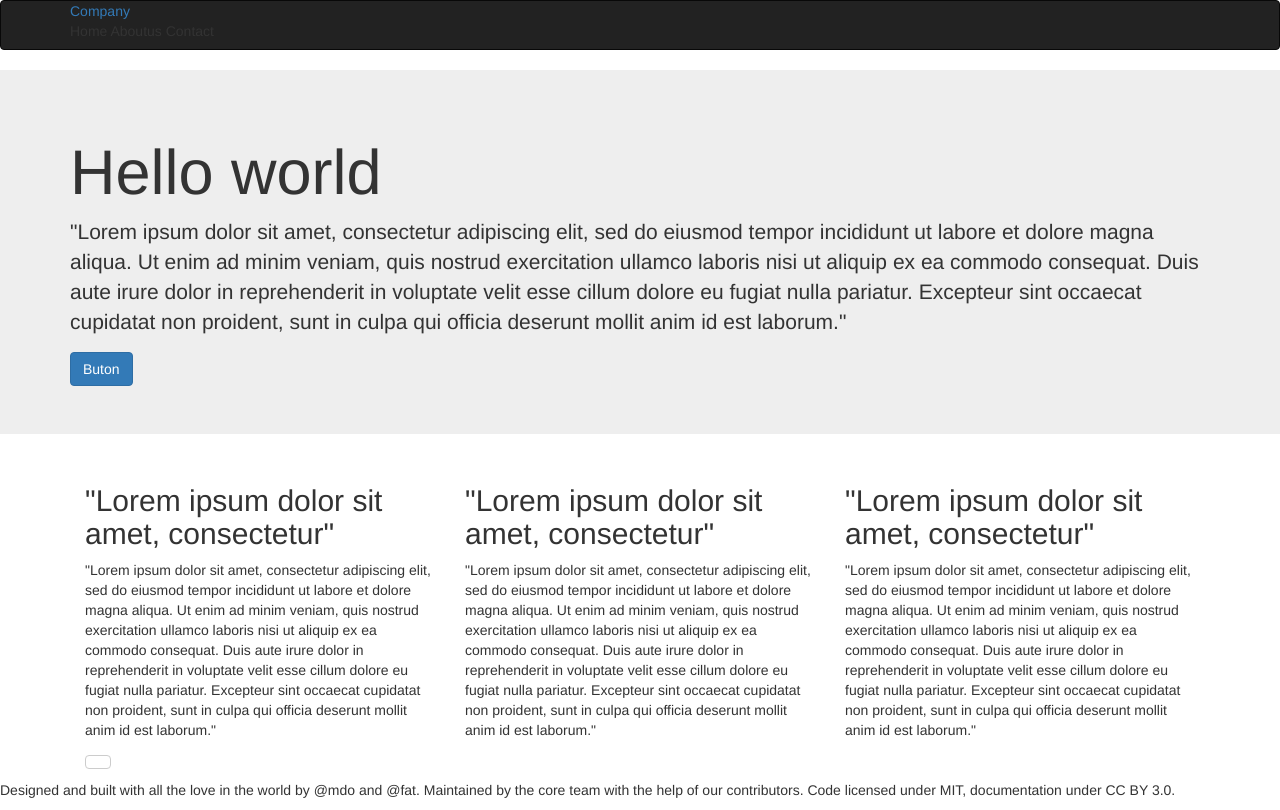
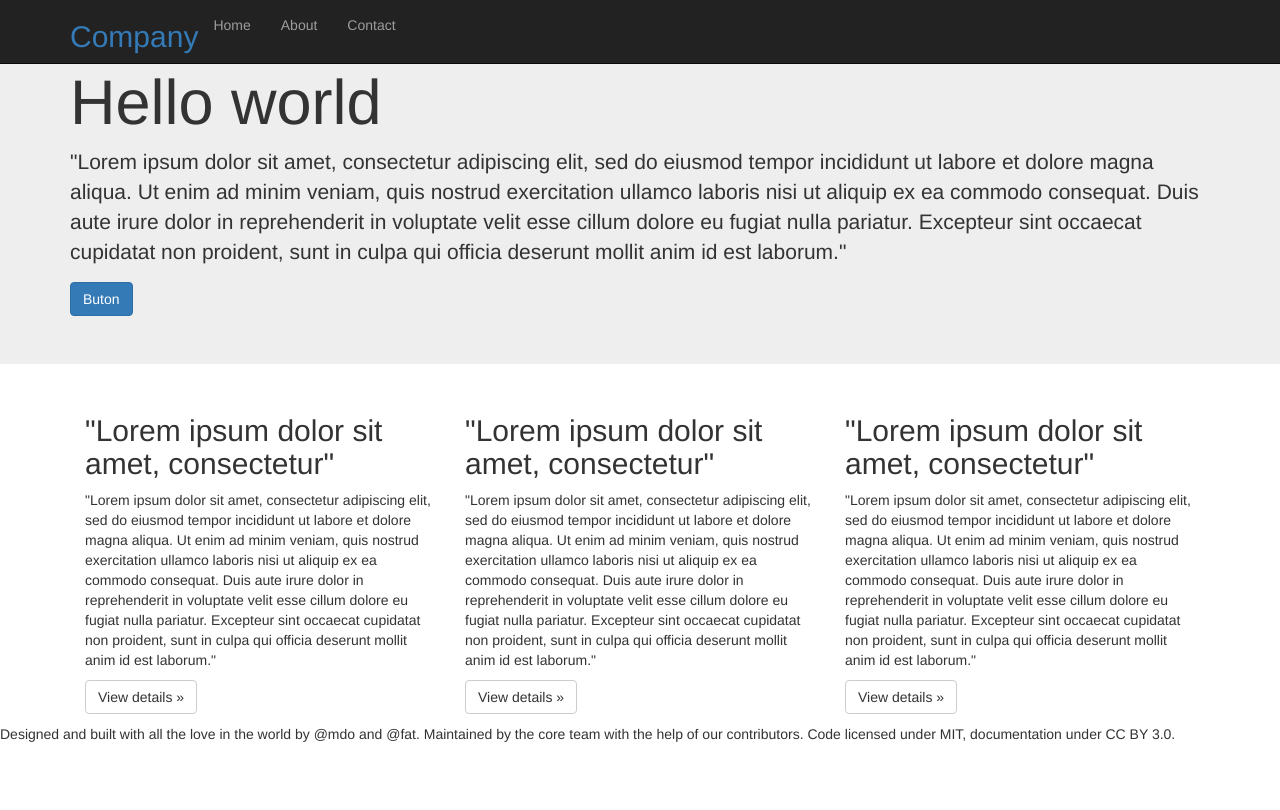
Before and after one commit to decolorette/boticelli, a plain HTML site: page layout.html in a window 1280 px wide. Drawn offline with nearby package versions, Linux system fonts and the light colour scheme.

Commit message:
Navbar improvments

```diff
--- a/layout.html
+++ b/layout.html
@@ -8,10 +8,24 @@
 	<link rel="stylesheet" href="https://maxcdn.bootstrapcdn.com/bootstrap/3.3.2/css/bootstrap.min.css">
 </head>
 <body>
-<nav class="navbar navbar-inverse">
-	<div class="container"><a href="#">Company</a> <div>Home Aboutus Contact</div></div>
+	<!-- Navigation -->
+	<nav class="navbar navbar-fixed-top navbar-inverse">
+		<div class="container">
+			<div class="navbar-header">
+				<h2><a href="#">Company</a></h2>
+			</div>
+			<div id="navbar">
+
+				<ul class="nav navbar-nav">
+					<li><a href="#">Home</a></li>
+					<li><a href="#">About</a></li>
+					<li><a href="#">Contact</a></li>
+				</ul>
+			</div>
+
+</div>
 		</nav>
-
+		<!-- Jumbotron -->
 		<div class="jumbotron">
 			<div class="container">
 				<h1>Hello world</h1>
@@ -22,29 +36,35 @@
 			</div>
 		</div>
 
-
+		<!-- Collons -->
 		<div class="row">
 			<div class="container">
 				<div class="col-md-4">
 					<h2>"Lorem ipsum dolor sit amet, consectetur"</h2>
 					<p>"Lorem ipsum dolor sit amet, consectetur adipiscing elit, sed do eiusmod tempor incididunt ut labore et dolore magna aliqua. Ut enim ad minim veniam, quis nostrud exercitation ullamco laboris nisi ut aliquip ex ea commodo consequat. Duis aute irure dolor in reprehenderit in voluptate velit esse cillum dolore eu fugiat nulla pariatur. Excepteur sint occaecat cupidatat non proident, sunt in culpa qui officia deserunt mollit anim id est laborum."</p>
-		<p><a class="btn btn-default" role="button" href="#"></a></p>
+					<p><a class="btn btn-default" role="button" href="#">View details »</a></p>
 
 				</div>
 
 				<div class="col-md-4">
 					<h2>"Lorem ipsum dolor sit amet, consectetur"</h2>
 					<p>"Lorem ipsum dolor sit amet, consectetur adipiscing elit, sed do eiusmod tempor incididunt ut labore et dolore magna aliqua. Ut enim ad minim veniam, quis nostrud exercitation ullamco laboris nisi ut aliquip ex ea commodo consequat. Duis aute irure dolor in reprehenderit in voluptate velit esse cillum dolore eu fugiat nulla pariatur. Excepteur sint occaecat cupidatat non proident, sunt in culpa qui officia deserunt mollit anim id est laborum."</p>
+					<p><a class="btn btn-default" role="button" href="#">View details »</a></p>
+
 
 				</div>
 
 				<div class="col-md-4">
 					<h2>"Lorem ipsum dolor sit amet, consectetur"</h2>
 					<p>"Lorem ipsum dolor sit amet, consectetur adipiscing elit, sed do eiusmod tempor incididunt ut labore et dolore magna aliqua. Ut enim ad minim veniam, quis nostrud exercitation ullamco laboris nisi ut aliquip ex ea commodo consequat. Duis aute irure dolor in reprehenderit in voluptate velit esse cillum dolore eu fugiat nulla pariatur. Excepteur sint occaecat cupidatat non proident, sunt in culpa qui officia deserunt mollit anim id est laborum."</p>
+					<p><a class="btn btn-default" role="button" href="#">View details »</a></p>
+
 
 				</div>
 			</div>
 		</div>
+
+		<!-- Footer -->
 		<footer><p>Designed and built with all the love in the world by @mdo and @fat.
 
 			Maintained by the core team with the help of our contributors.
```
Lines whose indentation alone changed are shown as unchanged.
